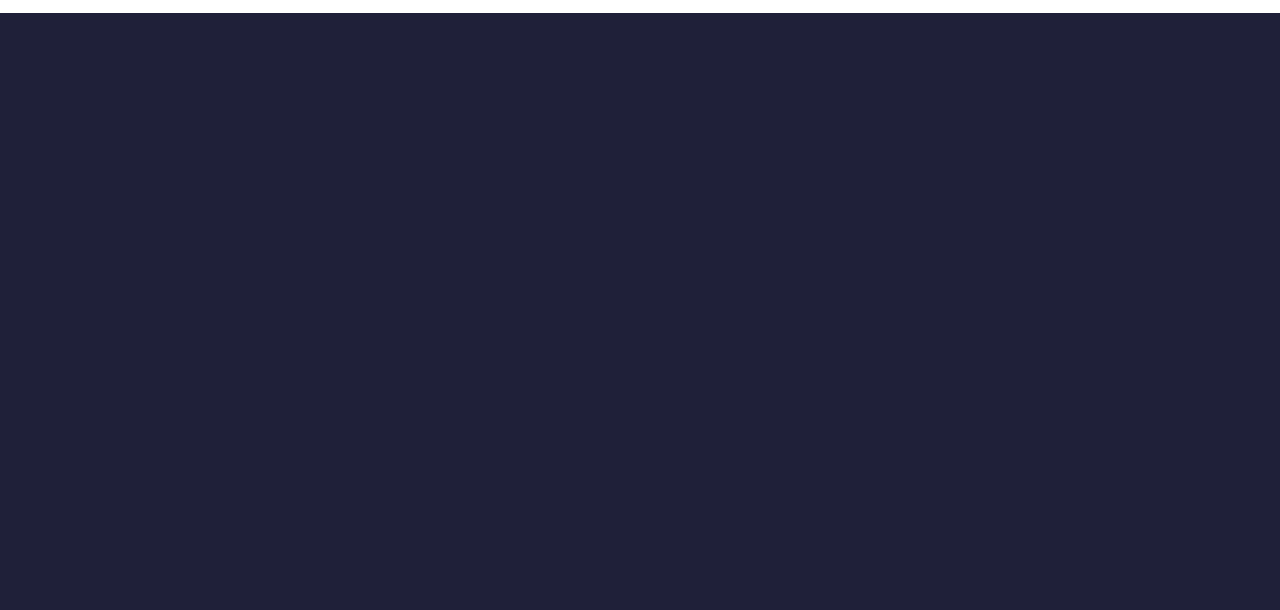
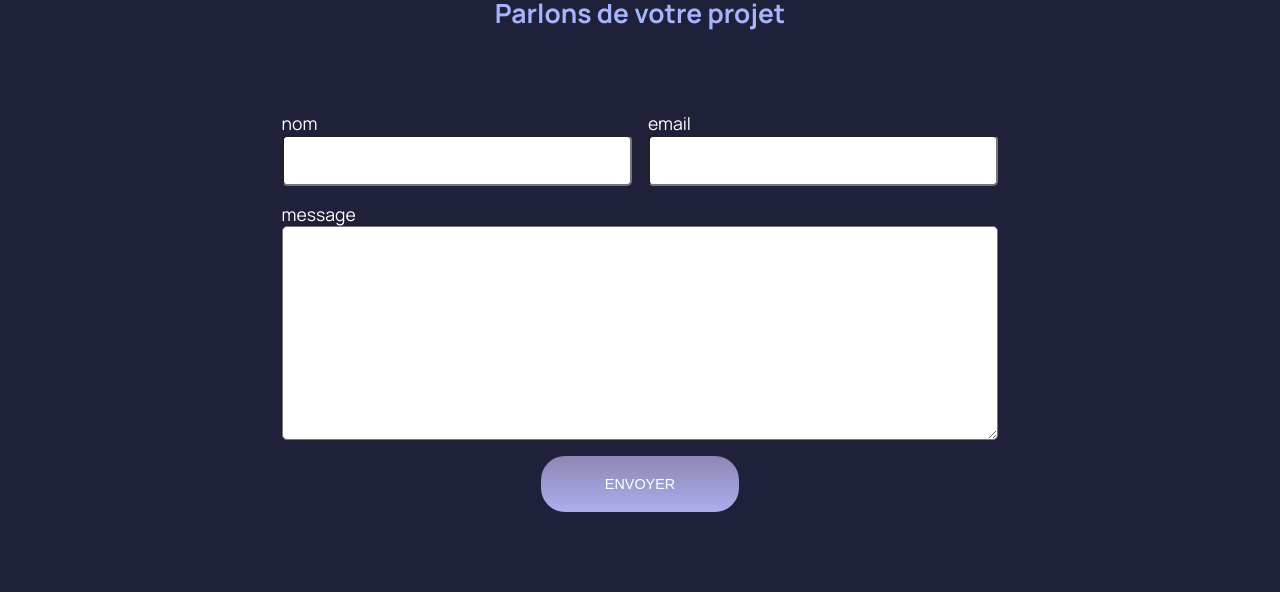
Before and after one commit to Amadoubenthe/robbie-lens-website, a plain HTML site: page index.html in a window 1280 px wide. Shown: the part 2133-2743 px from the top of the page. Before the commit the page ends 2146 px from the top, so only its background shows below. Drawn offline with Linux system fonts and the light colour scheme.

Commit message:
Add form

```diff
--- a/css/style.css
+++ b/css/style.css
@@ -97,6 +97,67 @@ span {
 	padding: 20px;
 }
 
+.form-section {
+	background: #1f2039;
+}
+
+.form-section h2 {
+	color: #a5b4fc;
+	text-align: center;
+}
+
+.form-section form {
+	padding-top: 80px;
+	width: 64%;
+	margin: auto;
+}
+
+.flex {
+	display: flex;
+	gap: 16px;
+	margin-bottom: 16px;
+}
+
+.flex .flex-column {
+	width: 100%;
+}
+
+input,
+textarea {
+	padding: 16px;
+	border-radius: 5px;
+}
+
+.flex-column {
+	display: flex;
+	flex-direction: column;
+}
+
+.form-section label {
+	color: white;
+}
+
+form .btn-action-container {
+	padding-top: 16px;
+	text-align: center;
+}
+
+form .btn {
+	padding: 20px 64px;
+	border-radius: 24px;
+	cursor: pointer;
+	outline: none;
+	color: white;
+	font-size: 0.9rem;
+	border: none;
+	background: linear-gradient(#8e86b5, #acaeed);
+	text-transform: uppercase;
+}
+
+form .btn:hover {
+	background: #8e86b5;
+}
+
 /* Abbout */
 
 .infos-services {
--- a/index.html
+++ b/index.html
@@ -74,6 +74,28 @@
 					<a class="cta" href="#">VOIR MON PORTFOLIO</a>
 				</div>
 			</section>
+			<section class="form-section">
+				<h2>Parlons de votre projet</h2>
+				<form action="get">
+					<div class="flex">
+						<div class="flex-column">
+							<label for="name">nom</label>
+							<input type="text" name="name" id="name" />
+						</div>
+						<div class="flex-column">
+							<label for="email">email</label>
+							<input type="email" name="email" id="email" />
+						</div>
+					</div>
+					<div class="flex-column">
+						<label for="message">message</label>
+						<textarea name="message" id="message" rows="12"></textarea>
+					</div>
+					<div class="btn-action-container">
+						<input class="btn" type="button" value="Envoyer" />
+					</div>
+				</form>
+			</section>
 		</main>
 
 		<footer>
```
